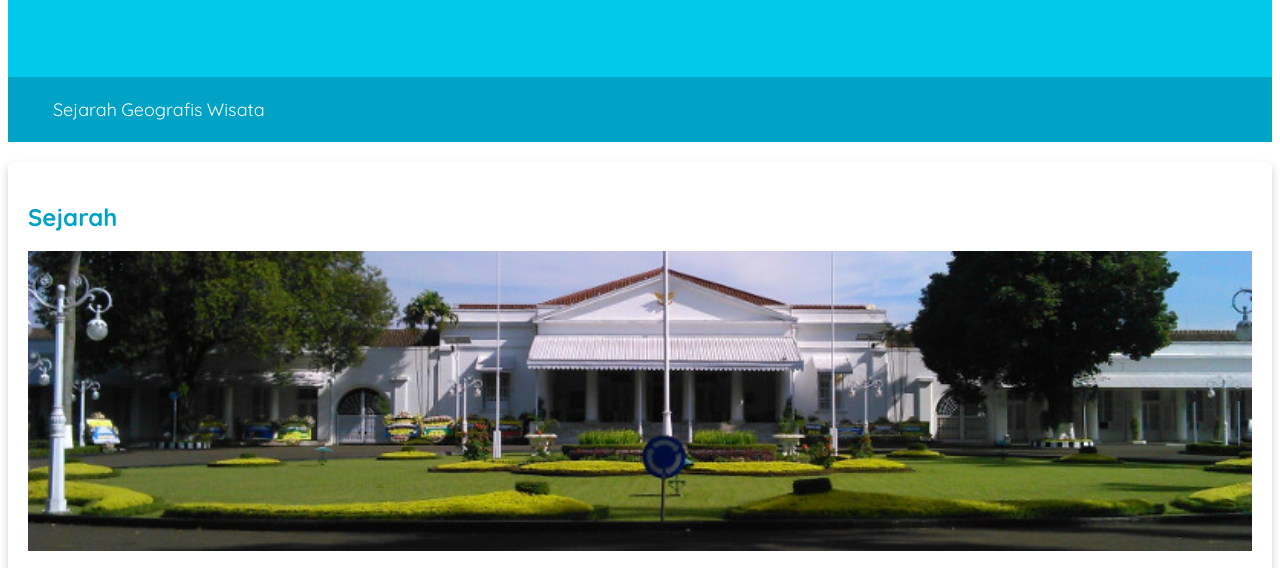
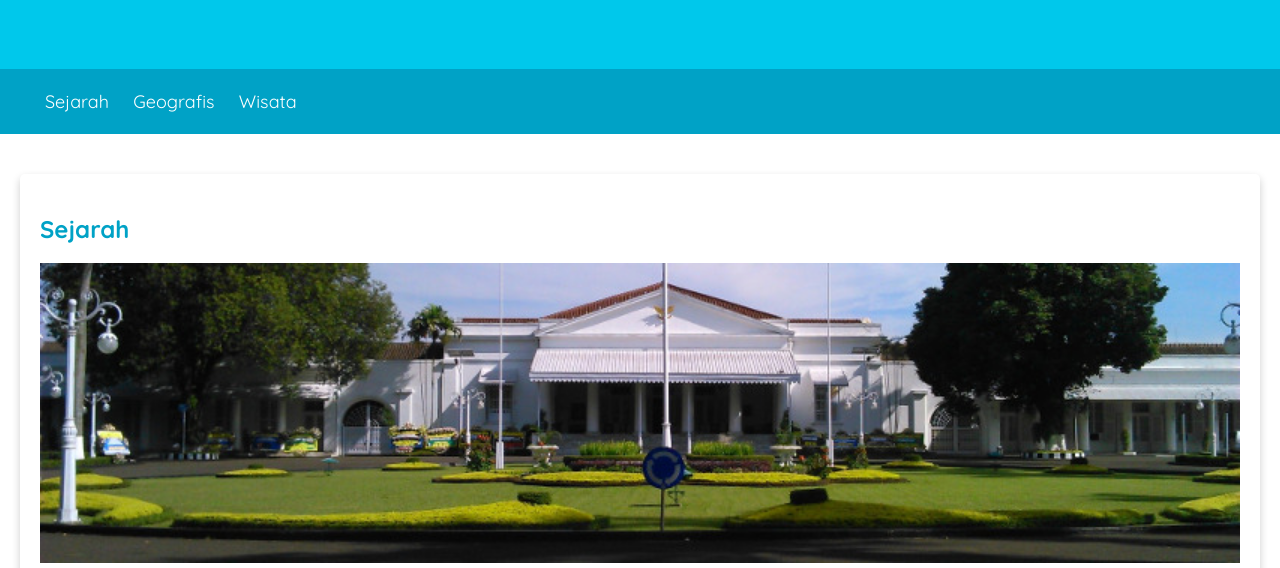
Before and after one commit to AriSyafri/halaman-profil-bandung, a plain HTML site: page index.html in a window 1280 px wide. Shown: the part 200-768 px from the top of the page. Drawn offline with Linux system fonts and the light colour scheme.

Commit message:
menyesuaikan padding dan margin pada elemen bofy dan main

```diff
--- a/assets/styles/style.css
+++ b/assets/styles/style.css
@@ -1,5 +1,8 @@
 body {
     font-family: 'Quicksand', sans-serif;
+
+    margin: 0;
+    padding: 0;
 }
 
 h2, h3 {
@@ -60,10 +63,14 @@ nav a:hover {
 nav li {
     display: inline;
     list-style-type: none;
-    magrin-right: 20px;
+    margin-right: 20px;
 }
 
 nav {
     background-color: #00a2c6;
     padding: 5px;
 }
+
+main {
+    padding: 20px;
+}
```
